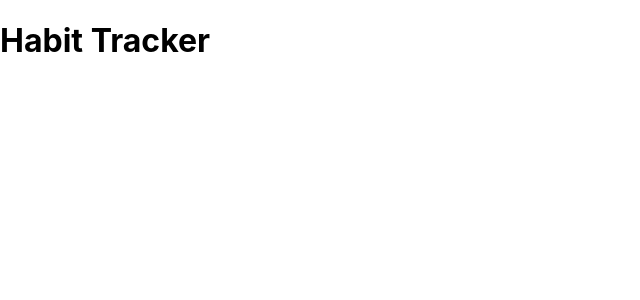
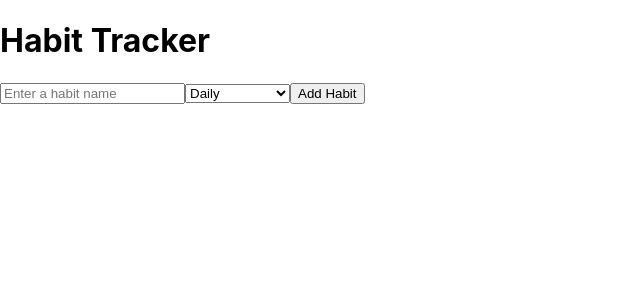
Before and after one commit to annacwu/ReactHabitTracker, a React (Create React App) app: page / in a window 1280 px wide. Shown: the top 300 px of the page, without its empty margins (0-640 px from the left). Built offline with nearby package versions, Linux system fonts and the light colour scheme.

Commit message:
Add addhabitform functionality

```diff
--- a/src/App.tsx
+++ b/src/App.tsx
@@ -6,9 +6,14 @@ import { Habit } from './types';
 const App: React.FC = () => {
 	const [habits, setHabits] = useState<Habit[]>([]);
 
+	const addHabit = (habit: Habit) => {
+		setHabits((prev) => [...prev, habit]);
+	}
+
   	return (
 	  <div>
 	  	<h1> Habit Tracker </h1>
+		<AddHabitForm addHabit={addHabit} />
 	  </div>
       );
 }
--- a/src/components/AddHabitForm.tsx
+++ b/src/components/AddHabitForm.tsx
@@ -1,8 +1,79 @@
-import React from 'react';
+import React, { useState } from 'react';
+import { Habit, Frequency, FrequencyLiteral, CustomFrequency } from "../types";
 
-function AddHabitForm() {
+interface AddHabitFormProps {
+	addHabit: (habit: Habit) => void;
+}
+
+const AddHabitForm: React.FC<AddHabitFormProps> = ({ addHabit }) => {
+	const [name, setName] = useState<string>("");
+	const [frequency, setFrequency] = useState<FrequencyLiteral>("Daily");
+	const [customDays, setCustomDays] = useState<string[]>([]);
+
+	const handleSubmit = (e: React.FormEvent) => {
+		e.preventDefault();
+
+		if (!name.trim()) return;
+
+		let habitFrequency: Frequency;
+		if (frequency === "Custom") {
+			habitFrequency = { days: customDays };
+		} else {
+			habitFrequency = frequency;
+		}
+
+		const newHabit: Habit = {
+			name,
+			frequency: habitFrequency,
+			completions: 0,
+			completionDates: []
+		};
+
+		addHabit(newHabit);
+		setName("");
+		setFrequency("Daily");
+		setCustomDays([]);
+	}
+
 	return (
-		<div></div>
+		<form onSubmit={handleSubmit}>
+			<input
+			type="text"
+			value={name}
+			onChange={(e) => setName(e.target.value)}
+			placeholder="Enter a habit name"/>
+			<select value={frequency} onChange={(e) => setFrequency(e.target.value as FrequencyLiteral)}>
+				<option value="Daily">Daily</option>
+				<option value="Weekly">Weekly</option>
+				<option value="Twice a Week">Twice a Week</option>
+				<option value="Custom">Custom</option>
+			</select>
+
+			{frequency === "Custom" && (
+				<div>
+					<label>Select Custom Days:</label>
+					{["Monday", "Tuesday", "Wednesday", "Thursday", "Friday", "Saturday", "Sunday"]
+					.map((day) =>
+						<label key={day}>
+							<input
+							type="checkbox"
+							value={day}
+							checked={customDays.includes(day)}
+							onChange={(e) => {
+								if (e.target.checked) {
+									setCustomDays([...customDays, day]);
+								} else {
+									setCustomDays(customDays.filter((d) => d !== day));
+								}
+							}}/>
+							{day}
+						</label>
+					)}
+				</div>
+			)}
+
+			<button type="submit">Add Habit</button>
+		</form>
 	);
 }
 
```
